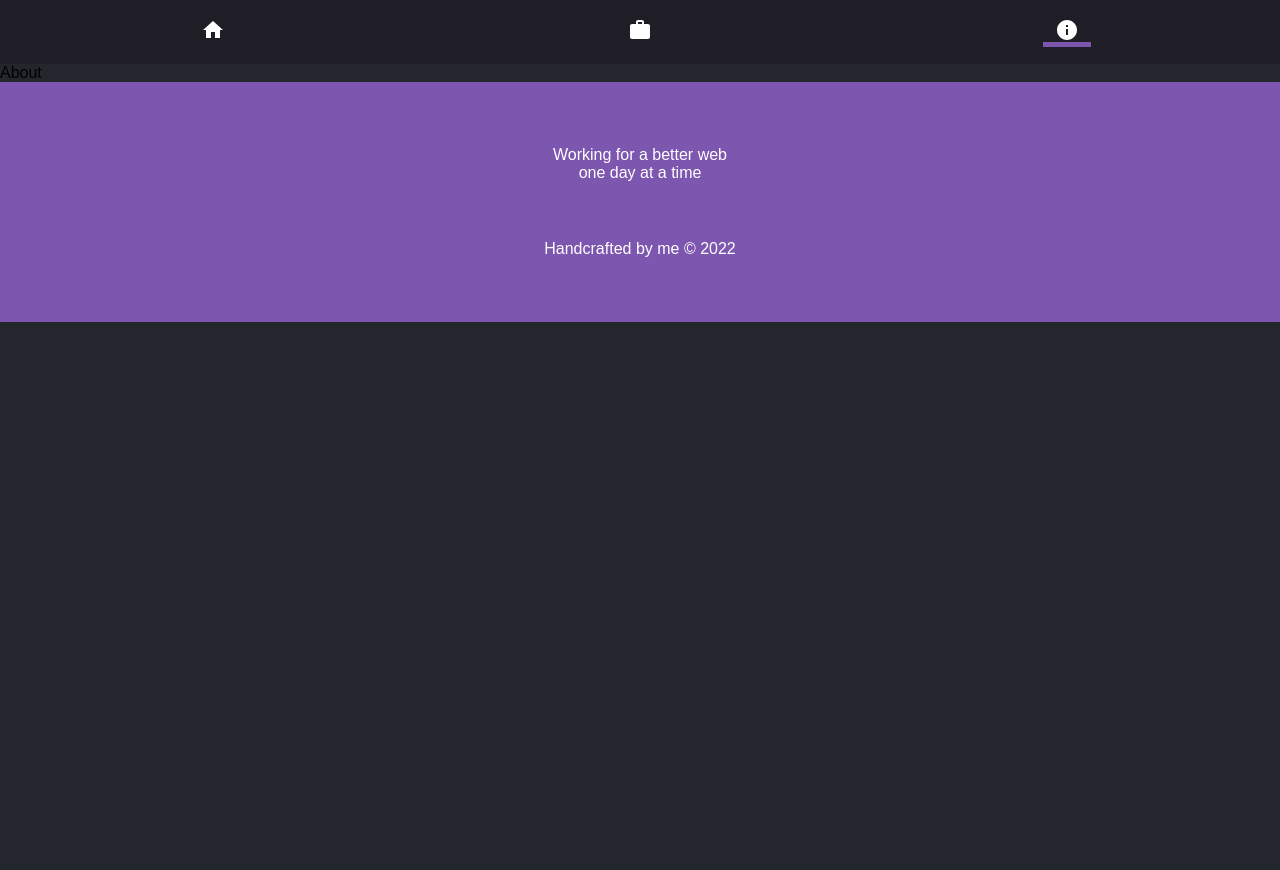
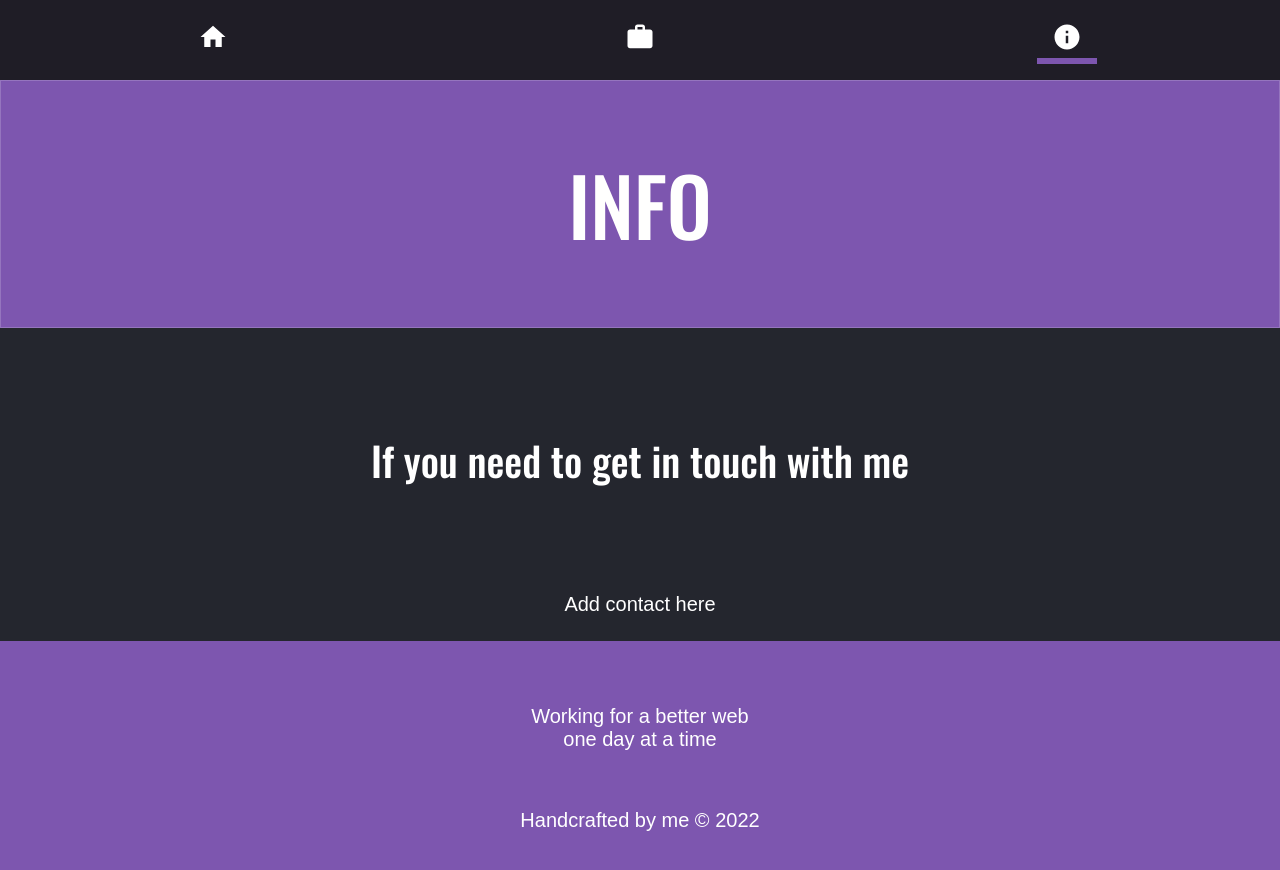
Before and after one commit to Radwtsm/portfolio-radwtsm, a React (Create React App) app: page /about in a window 1280 px wide. Shown: the top 870 px of the page. Before the commit the page ends 800 px from the top, so only its background shows below. Built offline with nearby package versions, Linux system fonts and the light colour scheme.

Commit message:
Trying some contact form model

```diff
--- a/src/components/Card/Card.styled.js
+++ b/src/components/Card/Card.styled.js
@@ -19,6 +19,7 @@ const StyledCard = styled.div`
   h3 {
     margin-bottom: 6%;
     font-size: ${({ theme }) => theme.fontsize.subtitle};
+    font-weight: 700;
   }
 
   p {
--- a/src/components/Header/Header.styled.js
+++ b/src/components/Header/Header.styled.js
@@ -3,7 +3,7 @@ import styled from "styled-components";
 const StyledHeader = styled.header`
   border: 1px solid rgba(255, 255, 255, 0.18);
 
-  padding: 30px;
+  padding: 5%;
 
   background-color: ${({ theme }) => theme.colors.accent};
   color: #fffffe;
--- a/src/components/Navbar/Navbar.styled.js
+++ b/src/components/Navbar/Navbar.styled.js
@@ -29,7 +29,7 @@ const StyledNavbar = styled.nav`
     display: block;
     width: 100%;
     height: 0.3rem;
-    top: 1.5rem;
+    top: 1.8rem;
     left: 0;
     background-color: ${({ theme }) => theme.colors.accent};
     transform: scaleX(0);
--- a/src/pages/About.js
+++ b/src/pages/About.js
@@ -1,7 +1,24 @@
+import StyledIconsColor from "../styles/IconsColor";
+import EmailIcon from "@mui/icons-material/Email";
+import TextSection from "../components/TextSection/TextSection";
+import StyledMargin from "../components/Margin/Margin.styled";
+
+import Header from "../components/Header/Header";
+
 import React from "react";
 
 const About = () => {
-  return <div>About</div>;
+  return (
+    <>
+      <Header title="INFO" />
+      <StyledMargin>
+        <TextSection title="If you need to get in touch with me" />
+        <StyledIconsColor>
+          <h1>Add contact here</h1>
+        </StyledIconsColor>
+      </StyledMargin>
+    </>
+  );
 };
 
 export default About;
--- a/src/pages/Home.js
+++ b/src/pages/Home.js
@@ -13,7 +13,7 @@ const Home = () => {
   return (
     <ThemeProvider theme={theme}>
       <Header
-        title="Hi, I'm radwtsm"
+        title="radwtsm//"
         subtitle="frontend developer"
         additional="Lecce, Italy 🇮🇹"
       />
--- a/src/pages/Projects.js
+++ b/src/pages/Projects.js
@@ -7,7 +7,7 @@ import React from "react";
 const Projects = () => {
   return (
     <>
-      <Header title="Projects" subtitle="my favourite ones🔥" />
+      <Header title="PROJECTS" subtitle="my favourite ones🔥" />
       <StyledMargin>
         <Card
           title="Giochigiò"
--- a/src/styles/Global.js
+++ b/src/styles/Global.js
@@ -13,6 +13,14 @@ const GlobalStyle = createGlobalStyle`
     Remove all the styles of the "User-Agent-Stylesheet", except for the 'display' property
     - The "symbol *" part is to solve Firefox SVG sprite bug
  */
+
+
+    html {
+
+    font-size: calc(15px + 0.390625vw);
+
+    }
+
 *:where(:not(html, iframe, canvas, img, svg, video):not(svg *, symbol *)) {
     all: unset;
     display: revert;
--- /dev/null
+++ b/src/styles/IconsColor.js
@@ -0,0 +1,15 @@
+import styled from "styled-components";
+
+const StyledIconsColor = styled.div`
+  display: flex;
+  align-items: center;
+  justify-content: center;
+  gap: 2%;
+  color: white;
+
+  svg {
+    width: 40%;
+  }
+`;
+
+export default StyledIconsColor;
```
